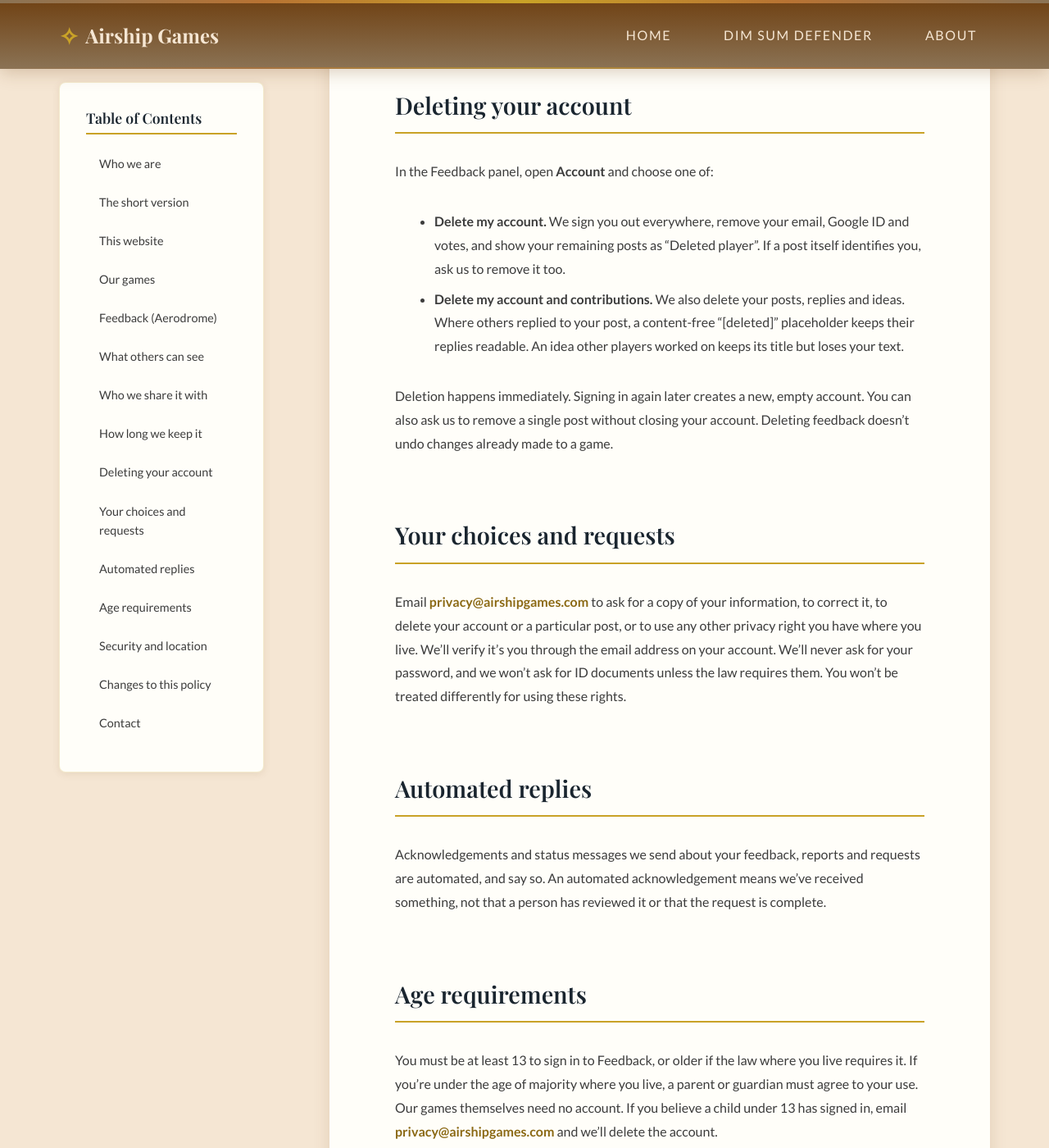
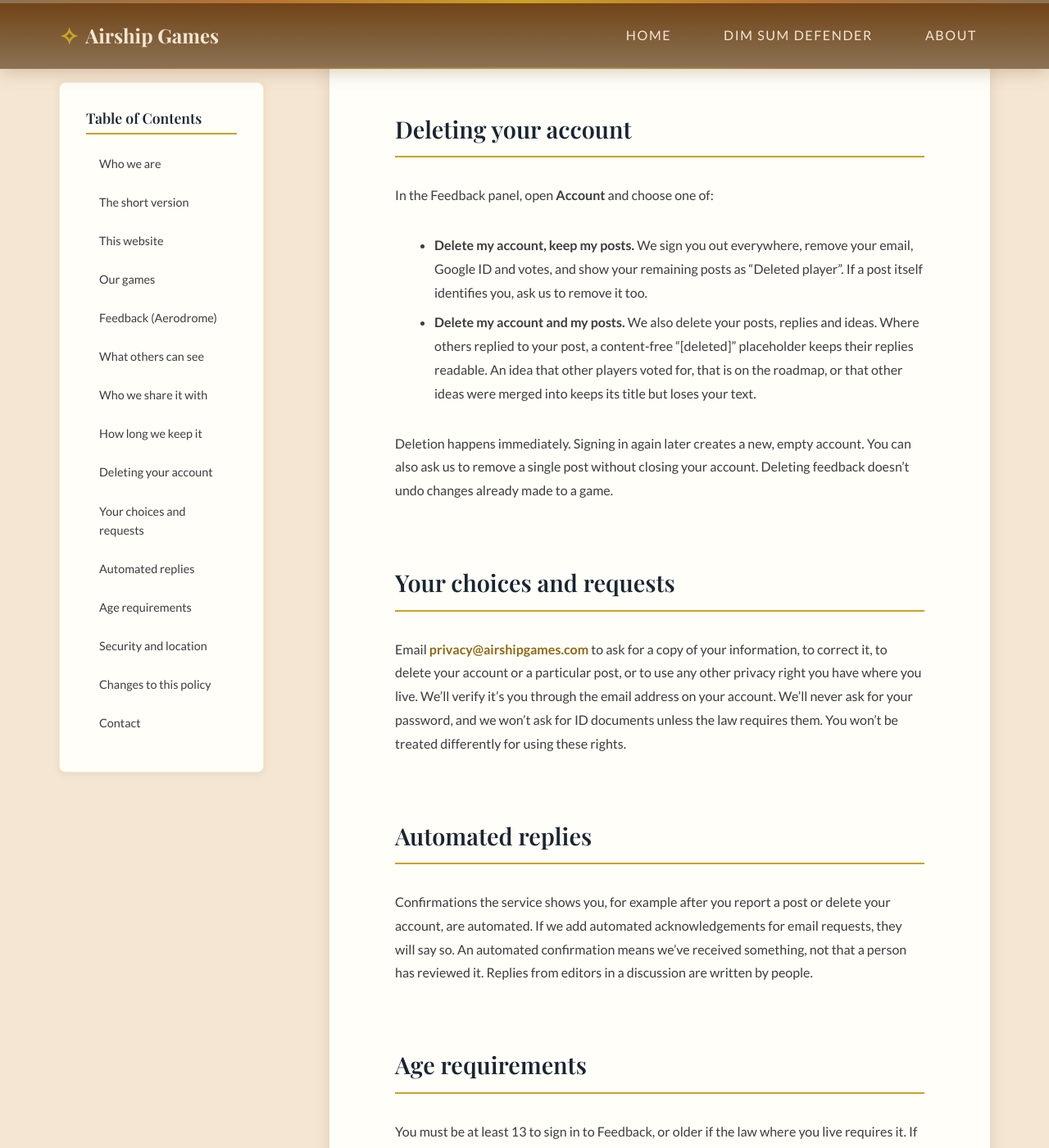
Before and after one commit to Airship-Games-Studio/Airship-Games-Website, a Jekyll site: the page built from privacy/index.md, in a window 1280 px wide and 1400 px high, scrolled down 5385 px. Shown: the whole window at 82% size. Built offline with Jekyll 4.4.1, drawn with Linux system fonts in a browser that asks for light colours; some of the changed text lies outside the part shown.

Commit message:
Policies: display-name default, licence for kept posts, panel wording
- Display name starts as the Google name and is public until changed
- Licence continues for posts kept under 'Delete my account, keep my posts'
- No reactions in the product; automated wording limited to panel confirmations
- Deletion labels match the panel; define a shared idea; staff/test flags

Co-Authored-By: Claude Opus 5.5 (1M context) <noreply@anthropic.com>

```diff
--- a/privacy/index.md
+++ b/privacy/index.md
@@ -44,7 +44,7 @@ Airship Games is the trading name of **Ministry of Product LLC**, a Washington l
 ## The short version {#summary}
 
 - You can play our games without an account. We don't run ads, sell personal information, or use tracking cookies.
-- If you sign in to Feedback, we get your Google account ID, email address and name from Google, and you choose a public display name.
+- If you sign in to Feedback, we get your Google account ID, email address and name from Google. Your public display name starts as your Google name (or the first part of your email address), and you can change it any time in **Account**.
 - Posts, replies, ideas and your display name are public. Vote totals are public; who voted is not.
 - You can delete your Feedback account yourself, with or without your posts, from the Account tab in the panel.
 - We don't run AI on your posts and don't use them to train AI models. We'll update this policy before that ever changes.
@@ -61,7 +61,7 @@ Our web games run in your browser and don't need an account.
 - **Hosting.** Game sites are served by Cloudflare, which processes your IP address and browser details to deliver and protect them. Cloudflare may produce cookieless, aggregate visit counts for these sites. We don't use them to identify anyone.
 - **Fonts.** Some games load fonts from Google Fonts, so Google receives your IP address and browser details.
 - **Browser Wars** loads live articles from Wikipedia. Your browser requests them directly from the Wikimedia Foundation, which receives your IP address and the articles requested under [its own privacy policy](https://foundation.wikimedia.org/wiki/Policy:Privacy_policy).
-- **Help Build the Game.** When you click this link on a brand domain such as dimsumdefender.com, we count the click as an anonymous event (game, hostname and time only).
+- **Help Build the Game.** When you click this link on a brand domain such as dimsumdefender.com, we count the click as an anonymous event (game, hostname and time, plus flags that mark staff and test traffic).
 
 ## Feedback (Aerodrome) {#feedback}
 
@@ -70,11 +70,11 @@ The Feedback panel lets you read what other players are saying, post, reply, pro
 | What | Why |
 | --- | --- |
 | **Google sign-in:** your Google account ID, email address and name. We never see your Google password. | To create your account, sign you in and prevent abuse. |
-| **Your profile:** display name, role (player, editor or admin), account status, and when you confirmed the age and public-posting notice. | To show who wrote what, decide what you're allowed to do, and record that you saw the notice. |
+| **Your profile:** display name (it starts as your Google name, or the first part of your email address if there is none, and you can change it in **Account**), role (player, editor or admin), account status, and when you confirmed the age and public-posting notice. | To show who wrote what, decide what you're allowed to do, and record that you saw the notice. |
 | **Your contributions:** posts, replies, ideas, votes and reports, with times and the game they belong to. | To run the discussion and voting, and to decide what to build next. |
 | **Sign-in session:** an essential, secure cookie that keeps you signed in for up to 30 days, plus security tokens. | To keep you signed in and protect your actions from forgery. |
 | **In-panel storage:** unsent drafts, a random tab ID and the game's hostname, kept in your browser's session storage until you close the tab. | So a draft survives signing in, and to count visits without identifying you. |
-| **Usage events:** which game and panel version, the page's hostname, the event (for example "panel opened" or "idea posted") and its time, a random per-tab ID, the panel section or game you went to, and whether you were signed in. | To see whether Feedback is used and working. Events never include your posts, email, name, player ID or game state. |
+| **Usage events:** which game and panel version, the page's hostname, the event (for example "panel opened" or "idea posted") and its time, a random per-tab ID, the panel section or game you went to, and whether you were signed in, staff or testing. | To see whether Feedback is used and working. Events never include your posts, email, name, player ID or game state. |
 | **Moderation records:** reports, the reported content, and actions editors take. | To deal with abuse and keep a record of decisions. |
 | **Diagnostic logs:** request details such as IP address, browser and errors, kept by our host. | To run, debug and secure the service. |
 
@@ -113,8 +113,8 @@ These are the longest we keep each kind of information. We delete it sooner when
 
 In the Feedback panel, open **Account** and choose one of:
 
-- **Delete my account.** We sign you out everywhere, remove your email, Google ID and votes, and show your remaining posts as "Deleted player". If a post itself identifies you, ask us to remove it too.
-- **Delete my account and contributions.** We also delete your posts, replies and ideas. Where others replied to your post, a content-free "[deleted]" placeholder keeps their replies readable. An idea other players worked on keeps its title but loses your text.
+- **Delete my account, keep my posts.** We sign you out everywhere, remove your email, Google ID and votes, and show your remaining posts as "Deleted player". If a post itself identifies you, ask us to remove it too.
+- **Delete my account and my posts.** We also delete your posts, replies and ideas. Where others replied to your post, a content-free "[deleted]" placeholder keeps their replies readable. An idea that other players voted for, that is on the roadmap, or that other ideas were merged into keeps its title but loses your text.
 
 Deletion happens immediately. Signing in again later creates a new, empty account. You can also ask us to remove a single post without closing your account. Deleting feedback doesn't undo changes already made to a game.
 
@@ -124,7 +124,7 @@ Email [privacy@airshipgames.com](mailto:privacy@airshipgames.com) to ask for a c
 
 ## Automated replies {#automated}
 
-Acknowledgements and status messages we send about your feedback, reports and requests are automated, and say so. An automated acknowledgement means we've received something, not that a person has reviewed it or that the request is complete.
+Confirmations the service shows you, for example after you report a post or delete your account, are automated. If we add automated acknowledgements for email requests, they will say so. An automated confirmation means we've received something, not that a person has reviewed it. Replies from editors in a discussion are written by people.
 
 ## Age requirements {#age}
 
```
Also changed, not shown: community-rules/index.md (+2 -2 lines), terms/index.md (+3 -3 lines).
